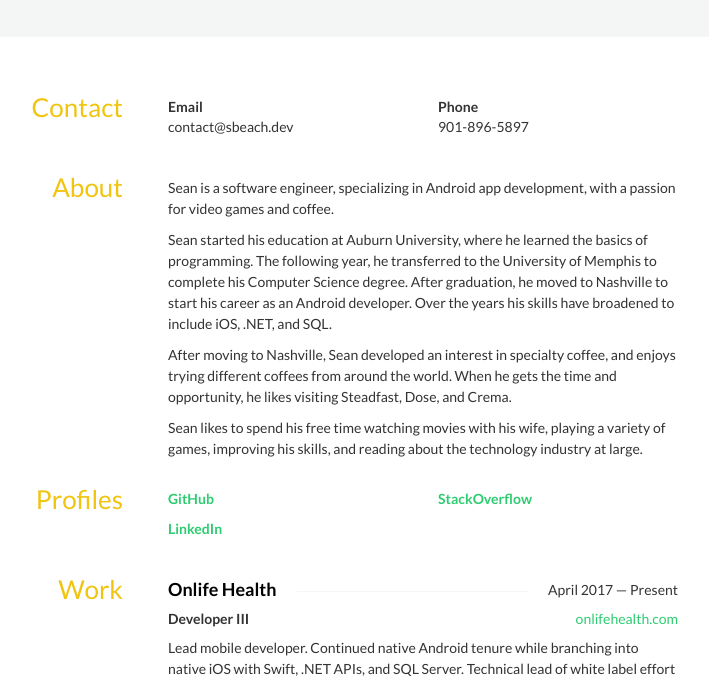
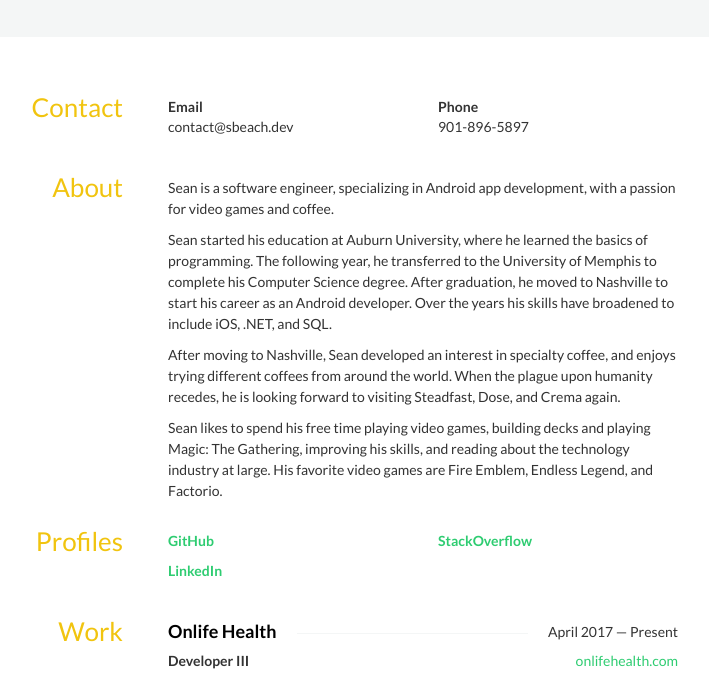
Before and after one commit to sbeach/sbeach.github.io, a plain HTML site: page index.html in a window 1280 px wide. Shown: the part 149-825 px from the top of the page, without its empty margins (307-1016 px from the left). Drawn offline with nearby package versions, Linux system fonts and the light colour scheme; some icons are missing.

Commit message:
Bio update

```diff
--- a/index.html
+++ b/index.html
@@ -234,8 +234,8 @@
 		<div class="col-sm-9">
 			<p>Sean is a software engineer, specializing in Android app development, with a passion for video games and coffee.</p>
 			<p>Sean started his education at Auburn University, where he learned the basics of programming. The following year, he transferred to the University of Memphis to complete his Computer Science degree. After graduation, he moved to Nashville to start his career as an Android developer. Over the years his skills have broadened to include iOS, .NET, and SQL.</p>
-			<p>After moving to Nashville, Sean developed an interest in specialty coffee, and enjoys trying different coffees from around the world. When he gets the time and opportunity, he likes visiting Steadfast, Dose, and Crema.</p>
-			<p>Sean likes to spend his free time watching movies with his wife, playing a variety of games, improving his skills, and reading about the technology industry at large.</p>
+			<p>After moving to Nashville, Sean developed an interest in specialty coffee, and enjoys trying different coffees from around the world. When the plague upon humanity recedes, he is looking forward to visiting Steadfast, Dose, and Crema again.</p>
+			<p>Sean likes to spend his free time playing video games, building decks and playing Magic: The Gathering, improving his skills, and reading about the technology industry at large. His favorite video games are Fire Emblem, Endless Legend, and Factorio.</p>
 		</div>
 	</section>
 	<section id="profiles" class="row">
```
